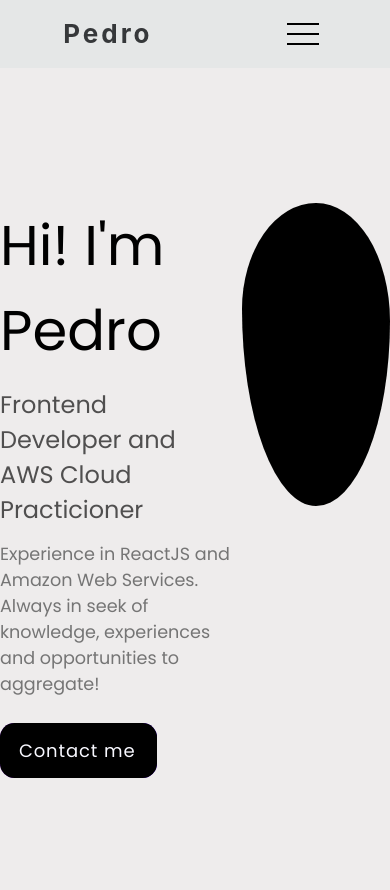
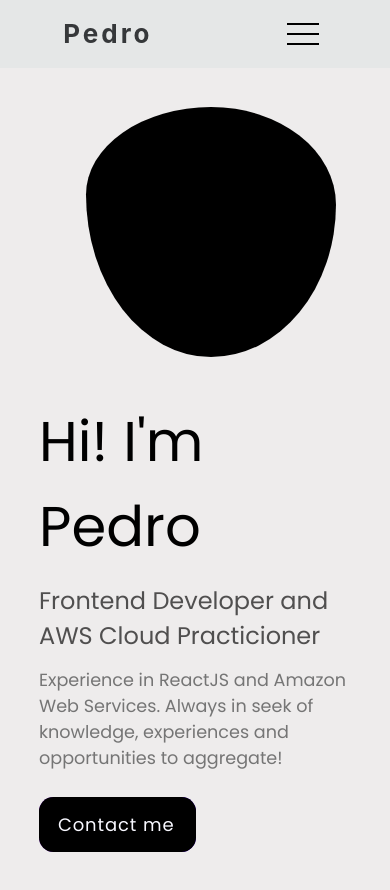
Before and after one commit to PedroMilani04/pedro-portfolio, a React (Create React App) app: page / in a window 390 px wide. Before the commit the page ends 844 px from the top, so only its background shows below. Built offline with nearby package versions, Linux system fonts and the light colour scheme.

Commit message:
responsive update

```diff
--- a/src/css/Info.css
+++ b/src/css/Info.css
@@ -6,8 +6,8 @@
 }
 
 .img {
-    height: 36vh;
-    width: 36vh;
+    height: 350px;
+    width: 350px;
     background-color: black;
     border-radius: 50% 50% 50% 50% / 35% 39% 61% 65%  ;
     margin-left: 2vw;
@@ -85,3 +85,72 @@
    .clickme:active {
     transform: scale(0.95);
    }
+
+   @media(max-width: 768px) {
+    .info {
+        margin: 5%;
+        margin-top: 20vh;
+    }
+
+    .img {
+        height: 250px;
+        width: 250px;
+        background-color: black;
+        border-radius: 50% 50% 50% 50% / 35% 39% 61% 65%  ;
+        margin-left: 2vw;
+    }
+   }
+
+   @media(max-width: 425px) {
+    .info {
+        flex-direction: column-reverse;
+        margin: 10%;
+    }
+
+    .info1 {
+        width: 82vw;
+    }
+
+    .title {
+        width: 320px;
+    }
+
+    .img {
+        margin-left: 15%;
+        margin-bottom: 5vh;
+    }
+   }
+
+   @media(max-width: 375px) {
+    .name {
+        font-size: 2.5rem;
+    }
+
+    .title {
+        font-size: 1.2rem;
+    }
+
+    .about {
+        font-size: .9rem;
+    }
+   }
+
+   @media(max-width: 320px) {
+    .img {
+        margin-left: 0;
+    }
+
+    .info {
+        align-items: center;
+    }
+    .info1 {
+        width: 60vw;
+
+    }
+
+    .name {
+        font-size: 3rem;
+    }
+
+
+   }
```
